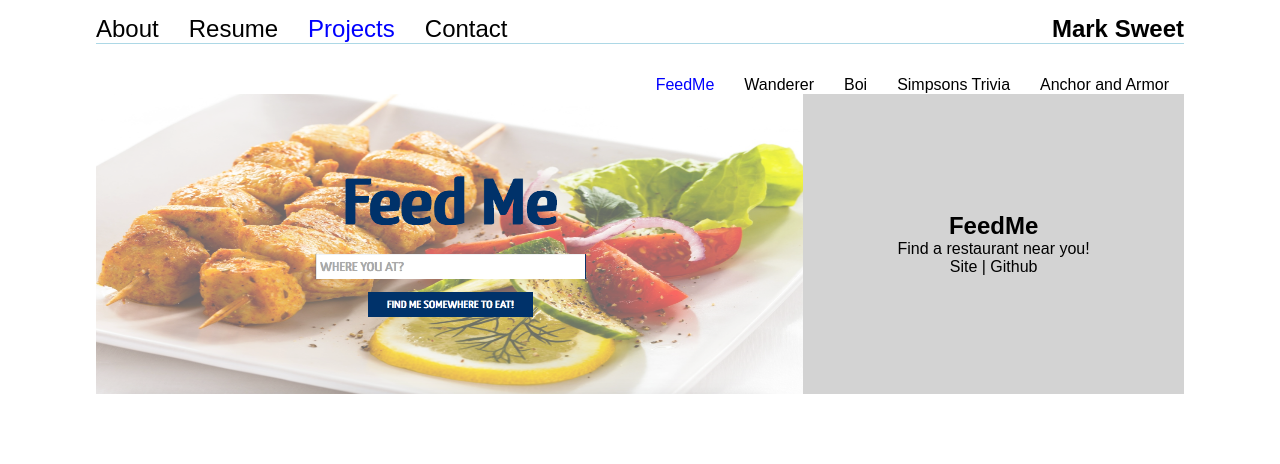
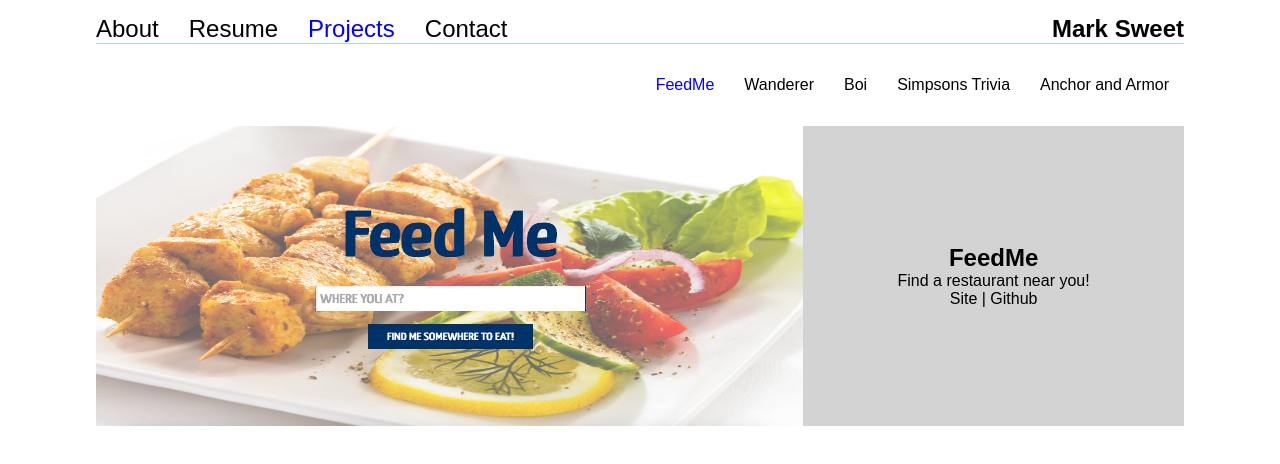
Before and after one commit to marks828/react-portfolio, a React (Create React App) app: page /projects/feedme in a window 1280 px wide. Shown: the top 464 px of the page. Built offline with nearby package versions, Linux system fonts and the light colour scheme.

Commit message:
updated css

```diff
--- a/src/App.css
+++ b/src/App.css
@@ -90,7 +90,7 @@ a{
 .project-nav{
   display: flex;
   justify-content: flex-end;
-  margin-top: 2rem;
+  margin: 2rem 0;
 }
 
 .project-name{
@@ -99,11 +99,13 @@ a{
 
 .projects{
   display: flex;
+  flex-direction: column;
+  align-items: center;
 }
 
 .project-image{
-  width:65%;
-  height: 300px;
+  width:75%;
+  height: auto;
   background-position: center;
   background-size: cover;
 }
@@ -113,8 +115,8 @@ a{
   flex-direction: column;
   align-content: center;
   justify-content: center;
-  width: 35%;
-  height:300px;
+  width: 75%;
+  height:100px;
   background-color: lightgrey;
   text-align: center;
 }
@@ -142,4 +144,19 @@ a{
   .site-logo{
     margin-left: auto;
   }
+  /*PROJECTS START*/
+  .projects{
+    flex-direction: row;
+    justify-content: center;
+  }
+  .project-image{
+    width: 65%;
+    height: 300px;
+  }
+  .project-description{
+    width: 35%;
+    height:300px;
+    /*display: none;*/
+  }
+  /*PROJECTS END*/
 }
--- a/src/pages/projects/feedme.js
+++ b/src/pages/projects/feedme.js
@@ -9,7 +9,7 @@ class FeedMe extends Component{
         <div className="project-description">
           <h2 className="project-name">FeedMe</h2>
           <p>Find a restaurant near you!</p>
-          <p className="code"><Link to="#">Site</Link> | <Link to="#">Github</Link></p>
+          <p className="code"><Link to="https://marks828.github.io/project3_angular/#/feedme" target="_blank">Site</Link> | <Link to="https://github.com/marks828/project3" target="_blank">Github</Link></p>
         </div>
       </div>
     )
```
